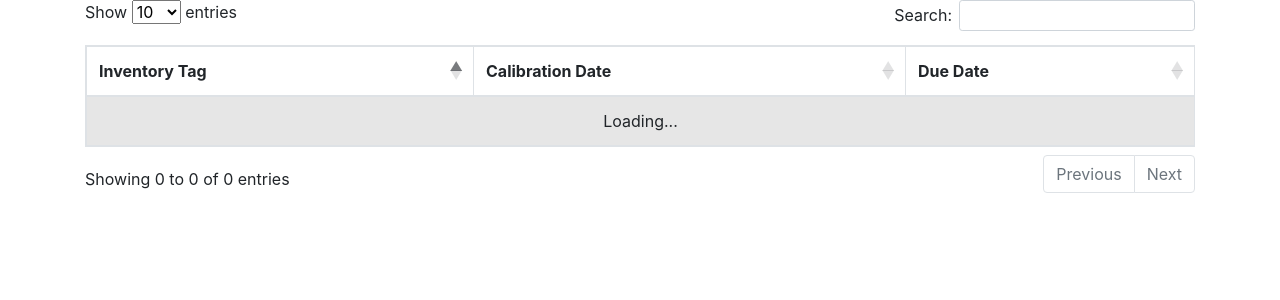
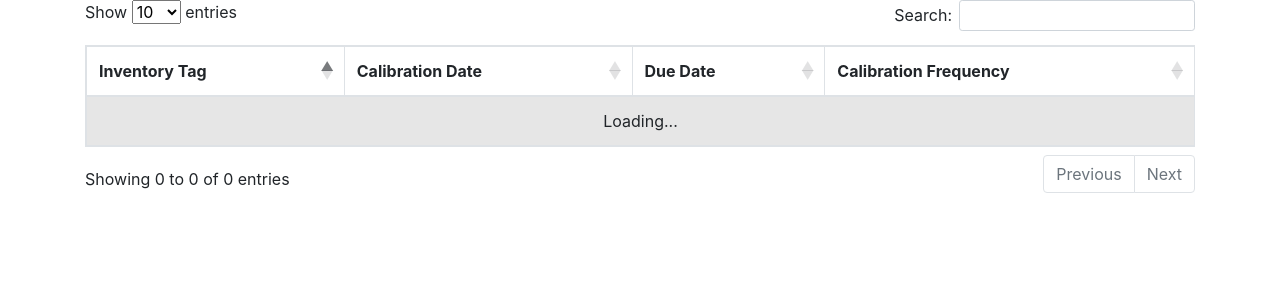
Before and after one commit to jhasfurther/Nova-Database-Django, a Django app: page /inventory/ in a window 1280 px wide. Shown: the top 300 px of the page. Run offline with Django 3.2, Linux system fonts and the light colour scheme; some libraries are stand-ins or nearby versions.

Commit message:
Cleaned out lists.html comments

```diff
--- a/inventory/templates/lists.html
+++ b/inventory/templates/lists.html
@@ -1,43 +1,3 @@
-<!-- <!doctype html>
-<html lang="en">
-<head>
-  <meta charset="utf-8">
-  <title>Rolling Stone Top 500 albums of all time</title>
-  <meta name="description" content="Rolling Stone magazine's 2012 list of 500 greatest albums of all time with genres.">
-  <link rel="stylesheet" href="//cdnjs.cloudflare.com/ajax/libs/twitter-bootstrap/4.0.0/css/bootstrap.css">
-  <link rel="stylesheet" href="//cdn.datatables.net/1.10.16/css/dataTables.bootstrap4.min.css">
-</head>
-
-<body>
-  <div class="container">
-    <div class="row">
-      <div class="col-sm-12">
-        <table id="inventory" class="table table-striped table-bordered" style="width:100%" data-server-side="true" data-ajax="/api/?format=datatables">
-          <thead>
-            <tr>
-              <th data-data="id">ID</th>
-              <th data-data="Inventory_Tag">Inventory_Tag</th>
-              <th data-data="Calibration_Date">Calibration Date</th>
-            </tr>
-          </thead>
-        </table>
-      </div>
-    </div>
-  </div>
-  <script src="//code.jquery.com/jquery-1.12.4.js"></script>
-  <script src="//cdn.datatables.net/1.10.16/js/jquery.dataTables.min.js"></script>
-  <script src="//cdn.datatables.net/1.10.16/js/dataTables.bootstrap4.min.js"></script>
-  <script>
-      $(document).ready(function() {
-          $('#inventory').DataTable();
-      });
-  </script>
-</body>
-</html> -->
-
-
-
-
 <!doctype html>
 <html lang="en">
 <head>
@@ -58,7 +18,7 @@
               <th>Inventory Tag</th>
               <th>Calibration Date</th>
               <th>Due Date</th>
-              <!-- <th>Calibration Frequency</th> -->
+              <th>Calibration Frequency</th>
             </tr>
           </thead>
         </table>
@@ -76,9 +36,10 @@
             "type": "GET"
         },
         "columns": [
-            { "data": "id" },
             { "data": "Inventory_Tag" },
             { "data": "Calibration_Date" },
+            { "data": "Due_Date" },
+            { "data": "Calibration_Frequency" },
         ]
       });
   });
```
